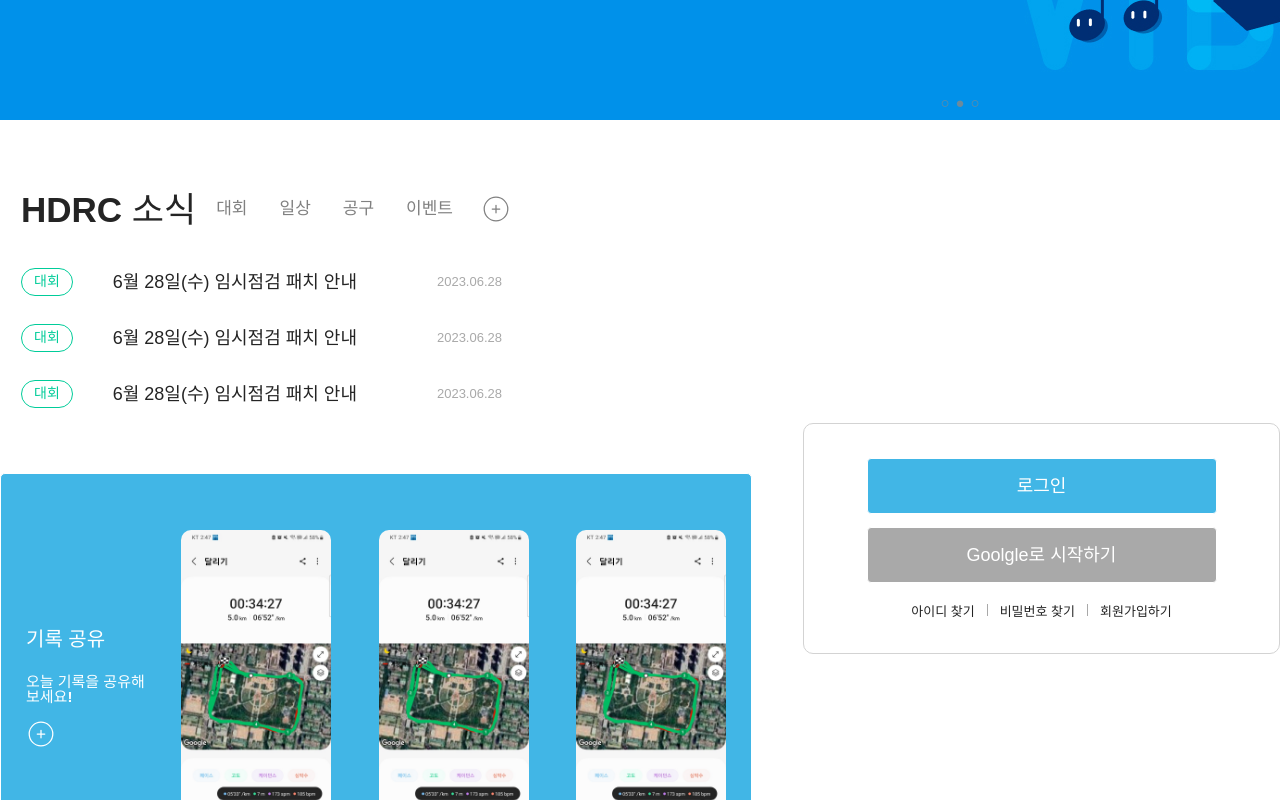
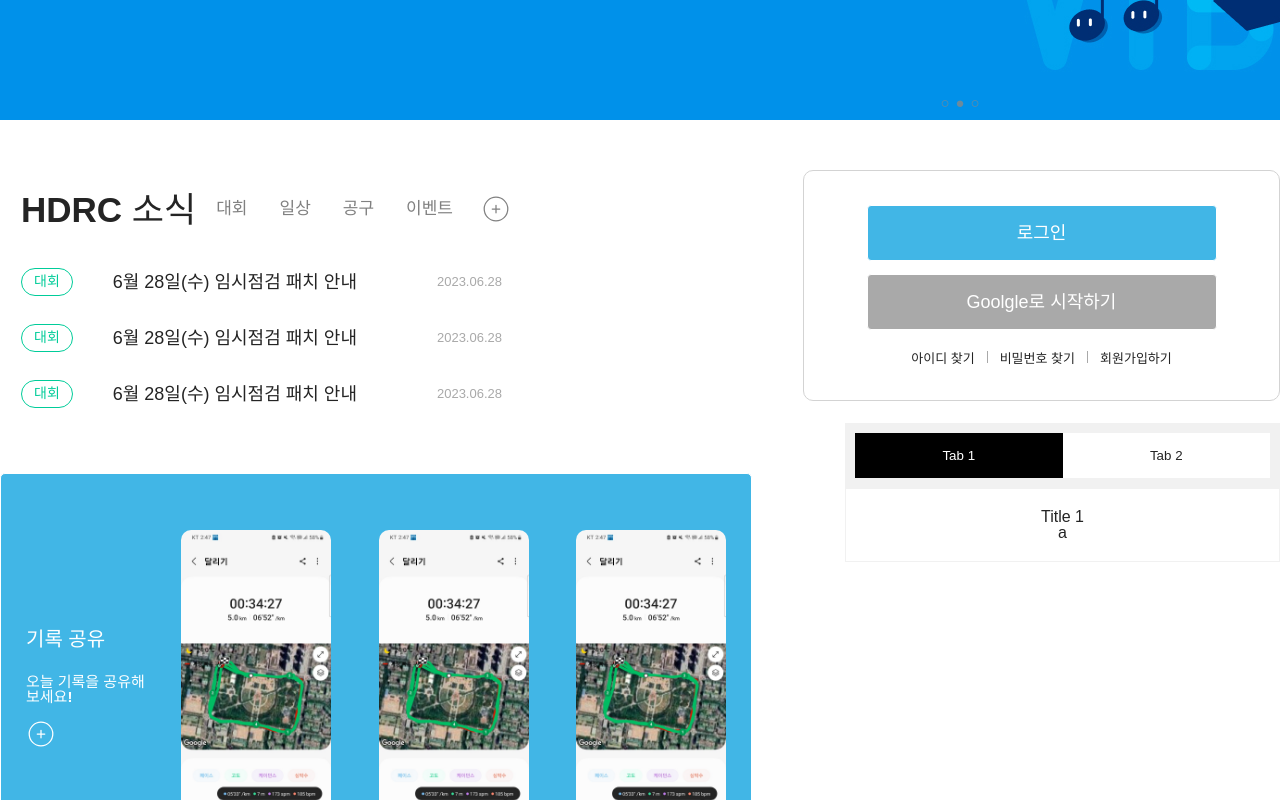
Before and after one commit to leesh2985/Portfolio00, a React (Vite) app: page / in a window 1280 px wide. Shown: the part 500-1300 px from the top of the page. Built offline with nearby package versions, Linux system fonts and the light colour scheme.

Commit message:
위치 오류 및 마진 플렉스박스로 함

```diff
--- a/src/component/body/Container.tsx
+++ b/src/component/body/Container.tsx
@@ -8,18 +8,21 @@ export default function Container() {
   return (
     <Body>
       <Left />
+      <Right />
       <Record />
-      <Right />
       <Tabs />
     </Body>
   );
 }
 
 const Body = styled.div`
+  display: flex;
   position: relative;
   max-width: 1280px;
   height: 700px;
   margin: 0 auto;
   padding-top: 50px;
   padding-bottom: 60px;
+  flex-wrap: wrap;
+  justify-content: space-between;
 `;
```
